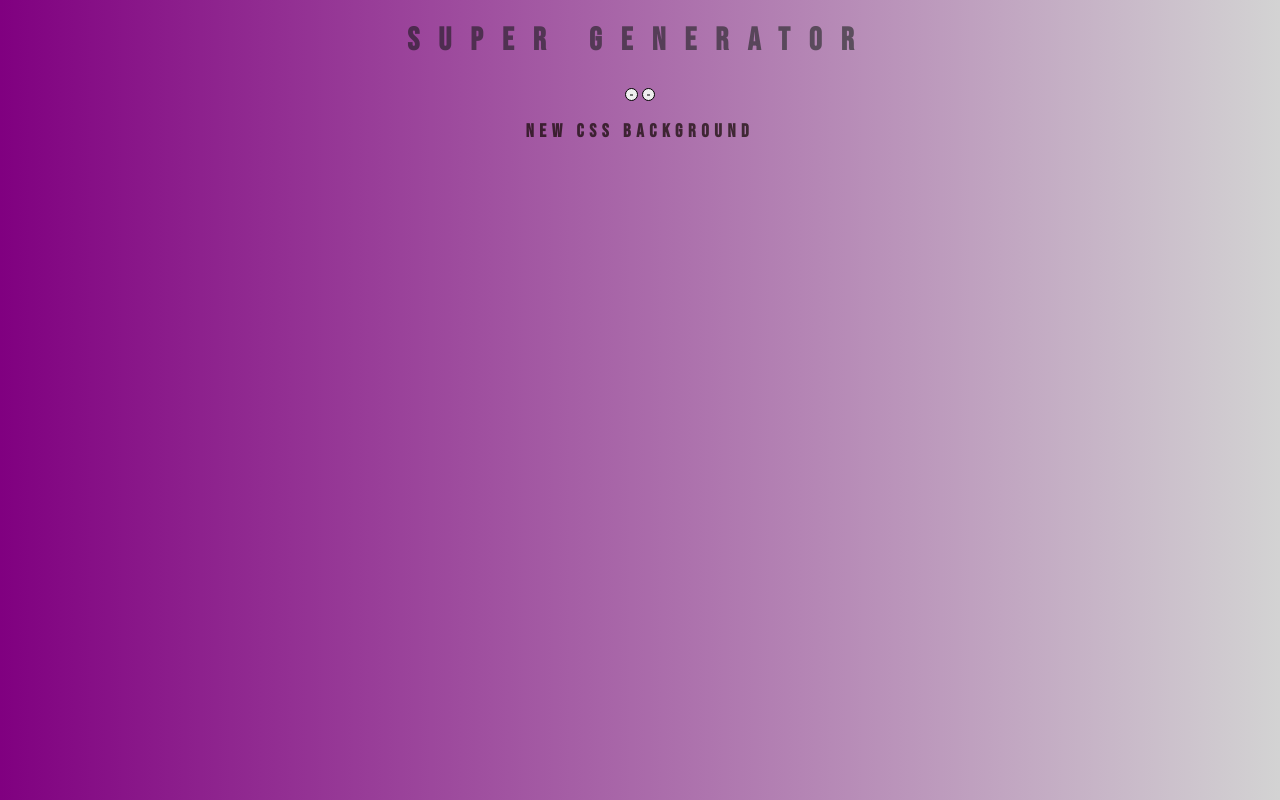
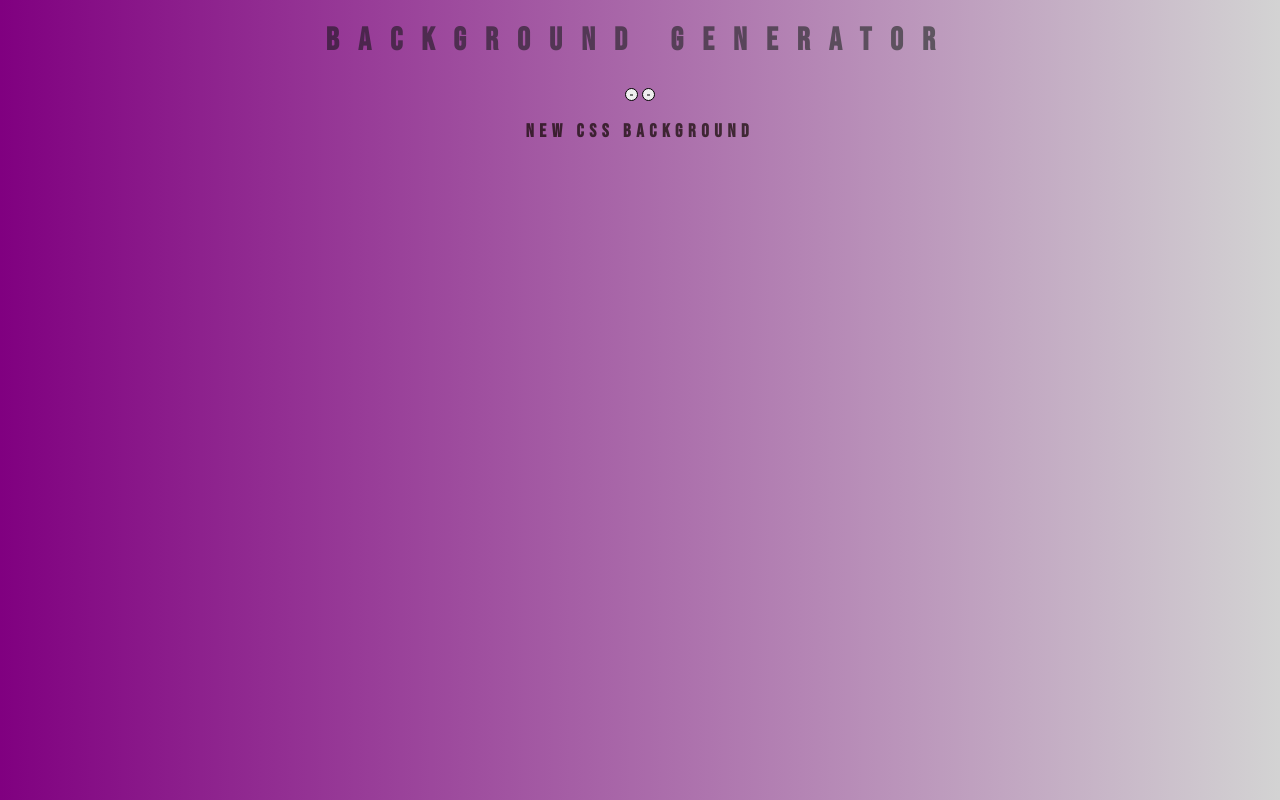
Before and after one commit to karanmistry1804/backgroung-generator, a plain HTML site: page Background Generator/index.html in a window 1280 px wide. Drawn offline with Linux system fonts and the light colour scheme.

Commit message:
retreving back old title

```diff
--- a/Background Generator/index.html
+++ b/Background Generator/index.html
@@ -8,7 +8,7 @@
 
 </head>
 <body id="gradient">
-      <h1>SUPER Generator</h1>
+      <h1>Background Generator</h1>
       <input class="color1" type="color" name="color1" value="#00ff11">
       <input class="color2" type="color" name="color2" value="00hhff">
       <h3>New CSS Background</h3>
```
